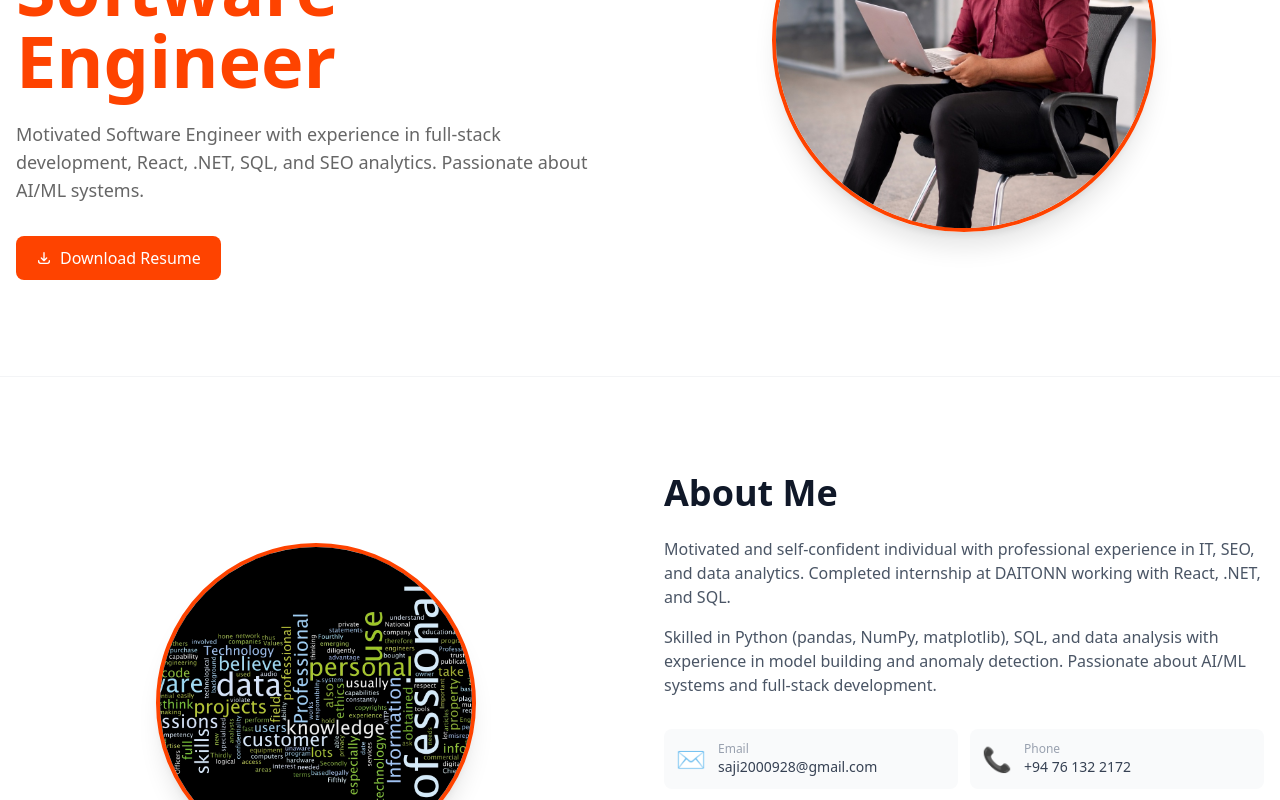
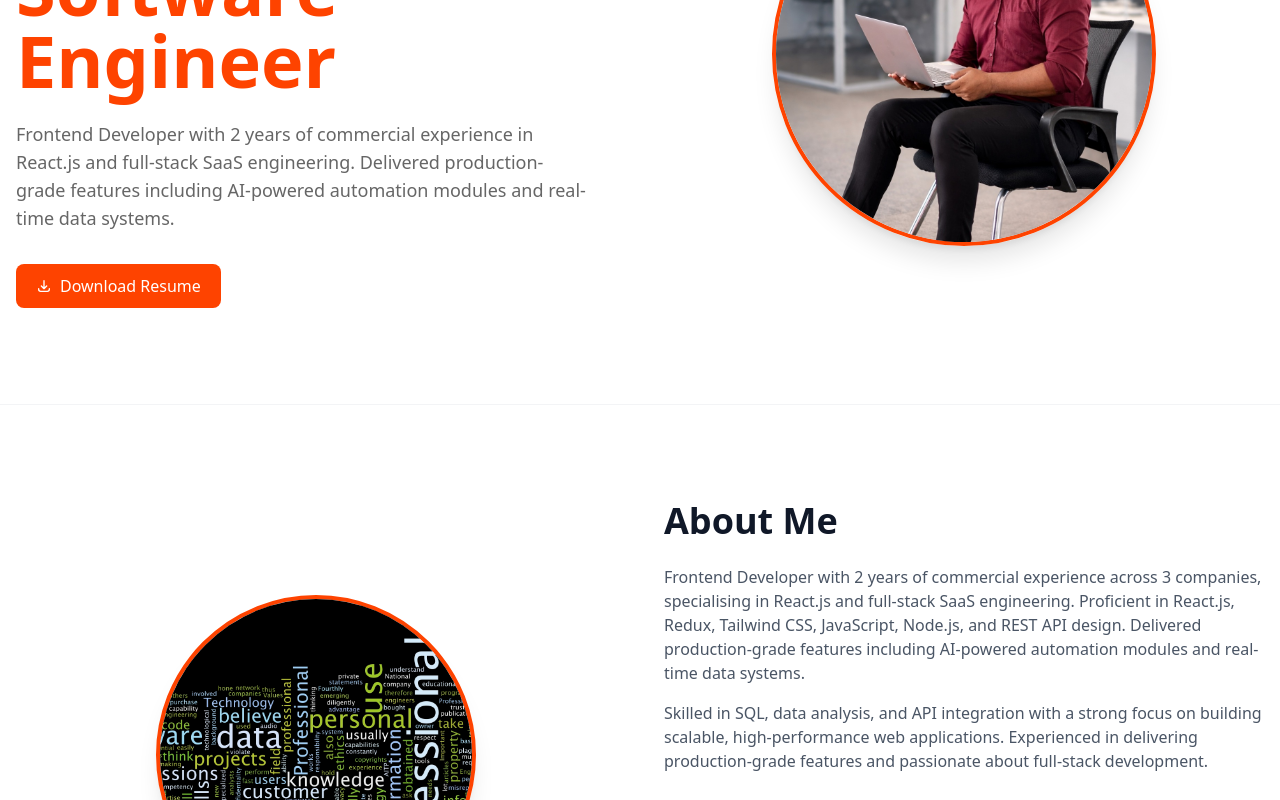
Before and after one commit to Saji59/portfolio-nextjs, a Next.js app: page / in a window 1280 px wide. Shown: the part 360-1160 px from the top of the page. Built offline with nearby package versions, Linux system fonts and the light colour scheme.

Commit message:
Updated Hero text and Resume Download link

```diff
--- a/app/components/home/about-me/index.tsx
+++ b/app/components/home/about-me/index.tsx
@@ -27,18 +27,20 @@ export default function AboutMe() {
             </div>
           </div>
 
-          {/* Right Side - Content */}
+
         <div className="flex-1">
   <h2 className="text-3xl md:text-4xl font-bold mb-6 text-gray-900 dark:text-white">About Me</h2>
   <p className="text-gray-600 dark:text-gray-400 mb-4">
-              Motivated and self-confident individual with professional experience in IT,
-              SEO, and data analytics. Completed internship at DAITONN working with React,
-              .NET, and SQL.
+    Frontend Developer with 2 years of commercial experience across 3 companies,
+    specialising in React.js and full-stack SaaS engineering. Proficient in React.js,
+    Redux, Tailwind CSS, JavaScript, Node.js, and REST API design. Delivered
+    production-grade features including AI-powered automation modules and real-time
+    data systems.
   </p>
 <p className="text-gray-600 dark:text-gray-400 mb-8">
-              Skilled in Python (pandas, NumPy, matplotlib), SQL, and data analysis with
-              experience in model building and anomaly detection. Passionate about AI/ML
-              systems and full-stack development.
+    Skilled in SQL, data analysis, and API integration with a strong focus on
+    building scalable, high-performance web applications. Experienced in delivering
+    production-grade features and passionate about full-stack development.
 </p>
 
             {/* Contact Grid - Portfolio removed */}
--- a/app/components/home/hero-section/index.tsx
+++ b/app/components/home/hero-section/index.tsx
@@ -14,11 +14,12 @@ export default function HeroSection() {
             </div>
             <h1 className="text-primary mt-2">Software Engineer</h1>
             <p className="text-secondary text-lg mt-6 max-w-xl mx-auto lg:mx-0">
-              Motivated Software Engineer with experience in full-stack development,
-              React, .NET, SQL, and SEO analytics. Passionate about AI/ML systems.
+              Frontend Developer with 2 years of commercial experience in React.js
+              and full-stack SaaS engineering. Delivered production-grade features
+              including AI-powered automation modules and real-time data systems.
             </p>
             <a
-              href="/resume.pdf"
+              href="/SAJINATH-RAJU.pdf"
               download
               className="inline-flex items-center gap-2 bg-primary text-white px-5 py-2.5 rounded-lg hover:bg-primary/80 transition-colors mt-8"
             >
```
Also changed, not shown: 2 other files (tests, documents, lock files or other folders). Lines whose indentation alone changed are shown as unchanged.
